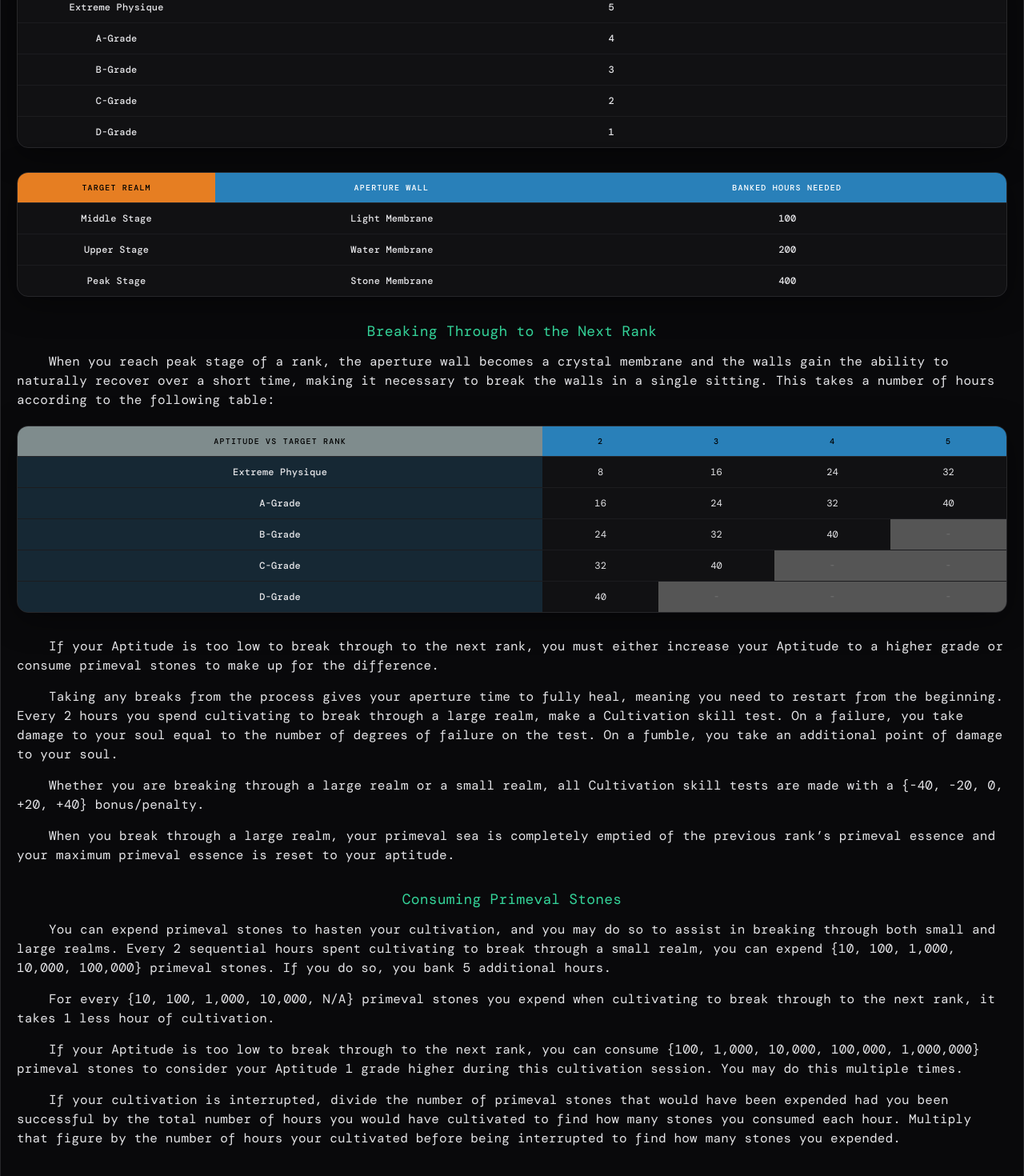
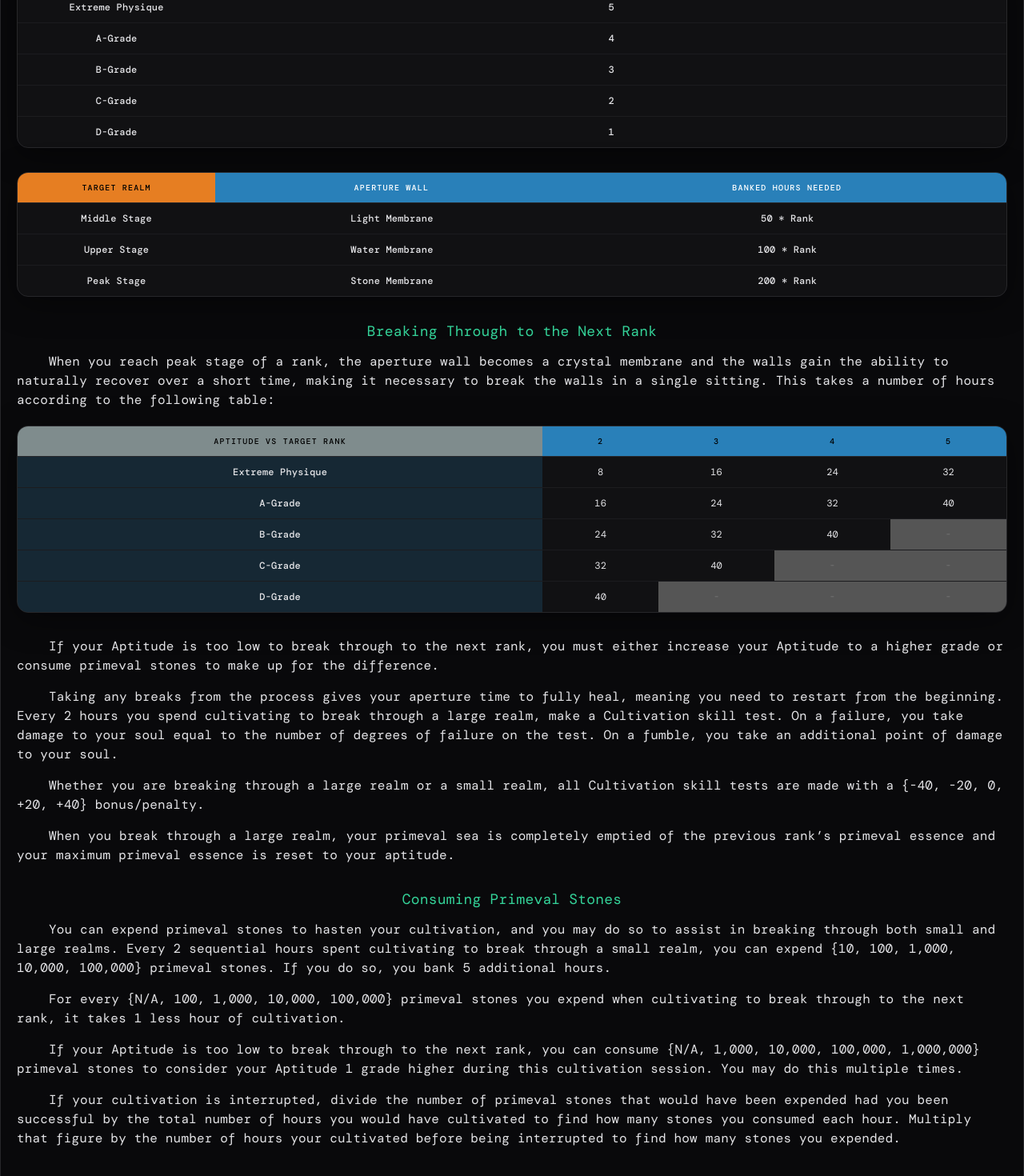
Before and after one commit to sfajfer/Gu-SRD, a React (Vite) app: page /rules/cultivation in a window 1280 px wide. Shown: the part 758-2228 px from the top of the page at 80% size. Built offline with nearby package versions, Linux system fonts and the light colour scheme; a web font is replaced by a local one.

Commit message:
minor cultivation changes

```diff
--- a/src/components/rules/introduction/Cultivation.jsx
+++ b/src/components/rules/introduction/Cultivation.jsx
@@ -12,9 +12,9 @@ const Cultivation = () => {
     ];
 
     const HoursBankedNeededData = [
-        { target: "Middle Stage", wall: "Light Membrane", needed: "100" },
-        { target: "Upper Stage", wall: "Water Membrane", needed: "200" },
-        { target: "Peak Stage", wall: "Stone Membrane", needed: "400" },
+        { target: "Middle Stage", wall: "Light Membrane", needed: "50 * Rank" },
+        { target: "Upper Stage", wall: "Water Membrane", needed: "100 * Rank" },
+        { target: "Peak Stage", wall: "Stone Membrane", needed: "200 * Rank" },
     ];
 
     const aptitudeData = [
@@ -168,11 +168,11 @@ const Cultivation = () => {
                     You can expend primeval stones to hasten your cultivation, and you may do so to assist in breaking through both small and large realms. Every 2 sequential hours spent cultivating to break through a small realm, you can expend {"{10, 100, 1,000, 10,000, 100,000}"} primeval stones. If you do so, you bank 5 additional hours.
                 </p>
                 <p className="rule-text">
-                    For every {"{10, 100, 1,000, 10,000, N/A}"} primeval stones you expend when cultivating to break through to the next rank, it takes 1 less hour of cultivation.
+                    For every {"{N/A, 100, 1,000, 10,000, 100,000}"} primeval stones you expend when cultivating to break through to the next rank, it takes 1 less hour of cultivation.
                 </p>
 
                 <p className="rule-text">
-                    If your Aptitude is too low to break through to the next rank, you can consume {"{100, 1,000, 10,000, 100,000, 1,000,000}"} primeval stones to consider your Aptitude 1 grade higher during this cultivation session. You may do this multiple times.
+                    If your Aptitude is too low to break through to the next rank, you can consume {"{N/A, 1,000, 10,000, 100,000, 1,000,000}"} primeval stones to consider your Aptitude 1 grade higher during this cultivation session. You may do this multiple times.
                 </p>
                 <p className="rule-text">
                     If your cultivation is interrupted, divide the number of primeval stones that would have been expended had you been successful by the total number of hours you would have cultivated to find how many stones you consumed each hour. Multiply that figure by the number of hours your cultivated before being interrupted to find how many stones you expended.
```
